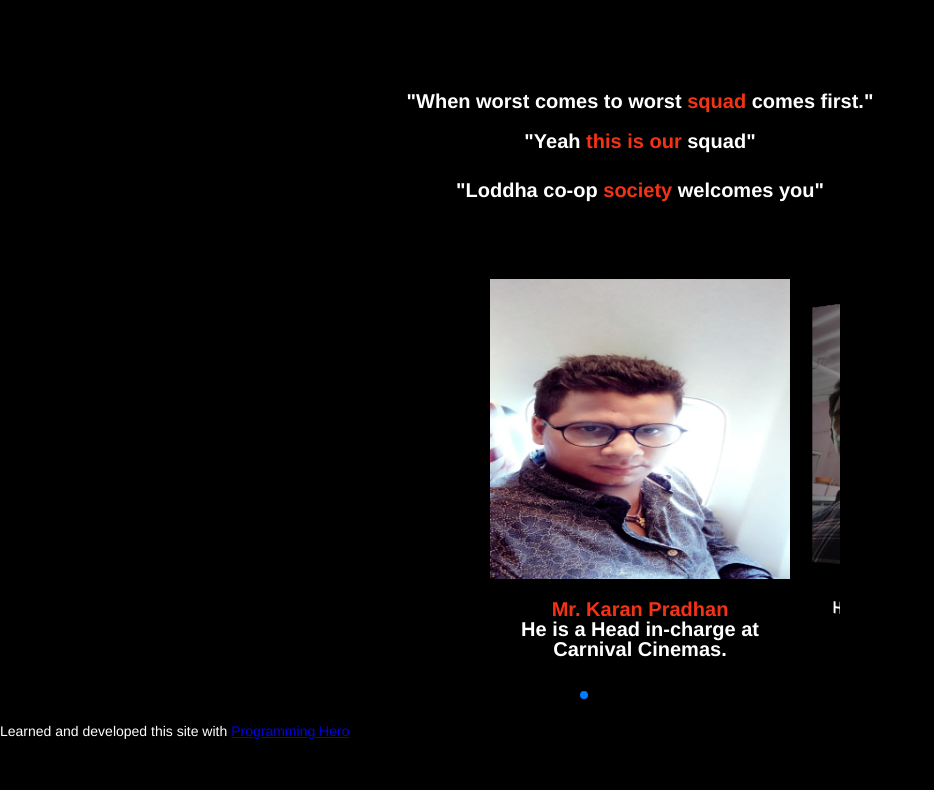
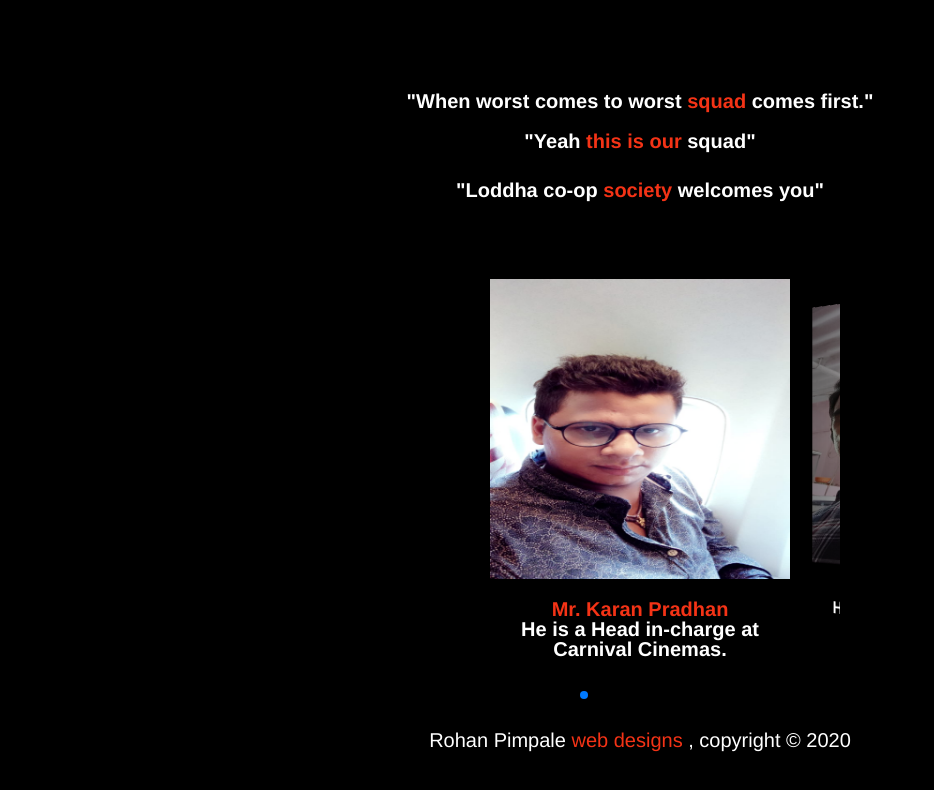
Before and after one commit to rohan-stack/lodhaweb.html, a plain HTML site: page index.html in a window 1280 px wide. Shown: the whole page, without its empty margins (0-934 px from the left). Drawn offline with Linux system fonts and the light colour scheme.

Commit message:
publishing awesome pages 1591938109185

```diff
--- a/css/style.css
+++ b/css/style.css
@@ -88,3 +88,13 @@ line-height: 20px ;
 font-size: 20px ;
 color:#f43316;
 }
+footer{
+  color:#ffffff;
+  background-color:#000000;
+  text-align: center;
+  font-size: 20px;
+}
+footer span{
+font-size: 20px ;
+color:#f43316;
+}
--- a/index.html
+++ b/index.html
@@ -9,7 +9,7 @@
  <body>
   <h1> "When worst comes to worst <span> squad </span>comes first." </h1>
   <h2> "Yeah <span> this is our </span> squad" </h2>
-  <h4> "Loddha co-op <span>society </span> welcomes you" </h4>
+  <h4> "Loddha co-op <span> society </span> welcomes you" </h4>
   <div class="swiper-container">
    <div class="swiper-wrapper">
    <div class="swiper-slide">
@@ -100,7 +100,7 @@
     });
     </script>
   <footer>
-   <p class="programminghero">Learned and developed this site with <a href="http://www.programming-hero.com">Programming Hero</a></p>
+   <p> Rohan Pimpale <span> web designs </span> , copyright © 2020 </p>
   </footer>
  </body>
 </html>
```
